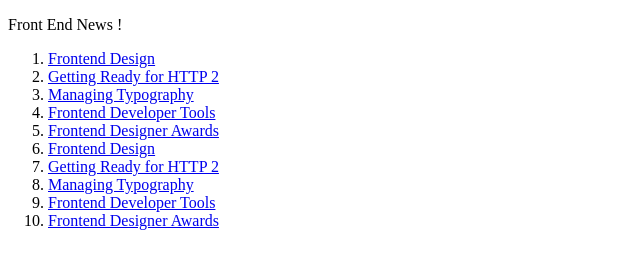
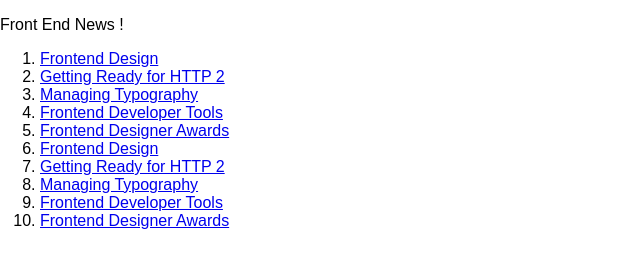
Before and after one commit to avinashpoonacha/interactiveWebSite, a plain HTML site: page index.html in a window 1280 px wide. Shown: the whole page, without its empty margins (0-640 px from the left). Drawn offline with Linux system fonts and the light colour scheme.

Commit message:
Added link to html of Normalize css

```diff
--- a/index.html
+++ b/index.html
@@ -3,6 +3,7 @@
 	<head>
 		<title>Front End News</title>
 		<meta charset='utf-8' />
+		<link rel='stylesheet' href='normalize.css'</link>
 	</head>
 	<body>
 	<header>
```
